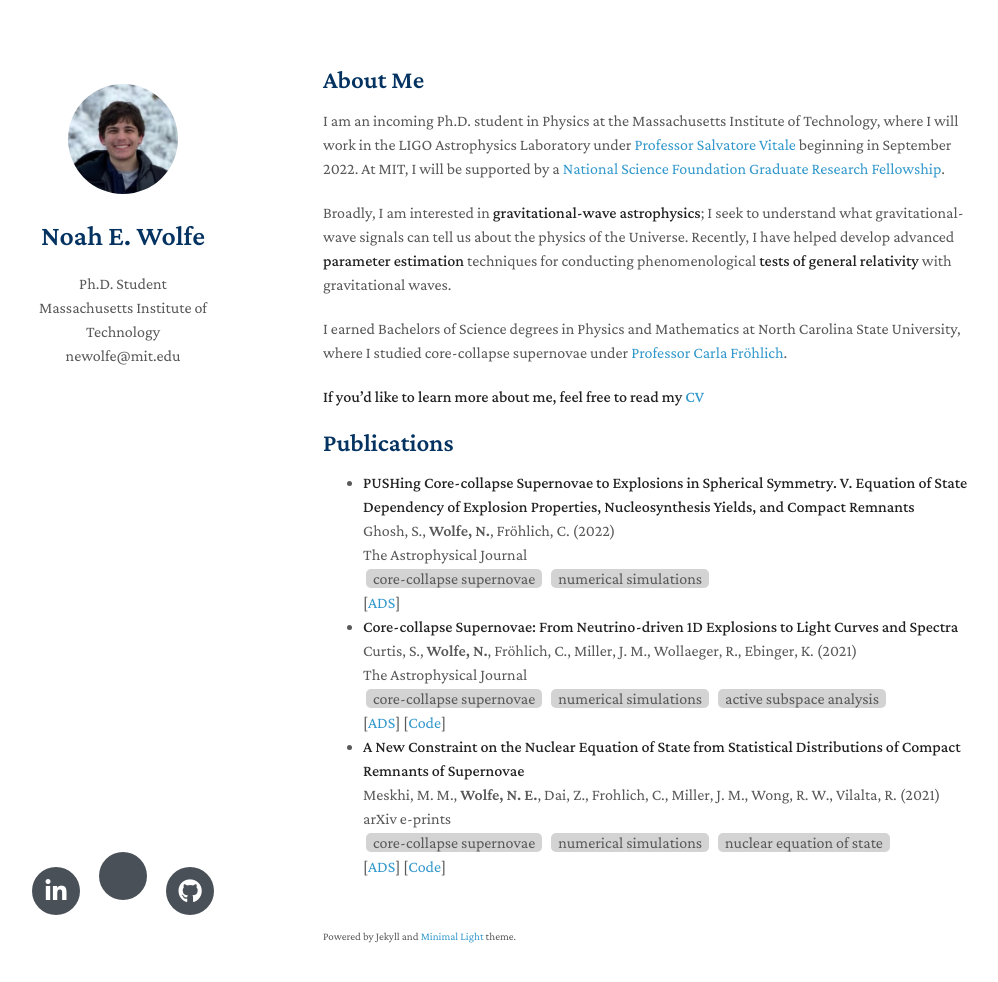
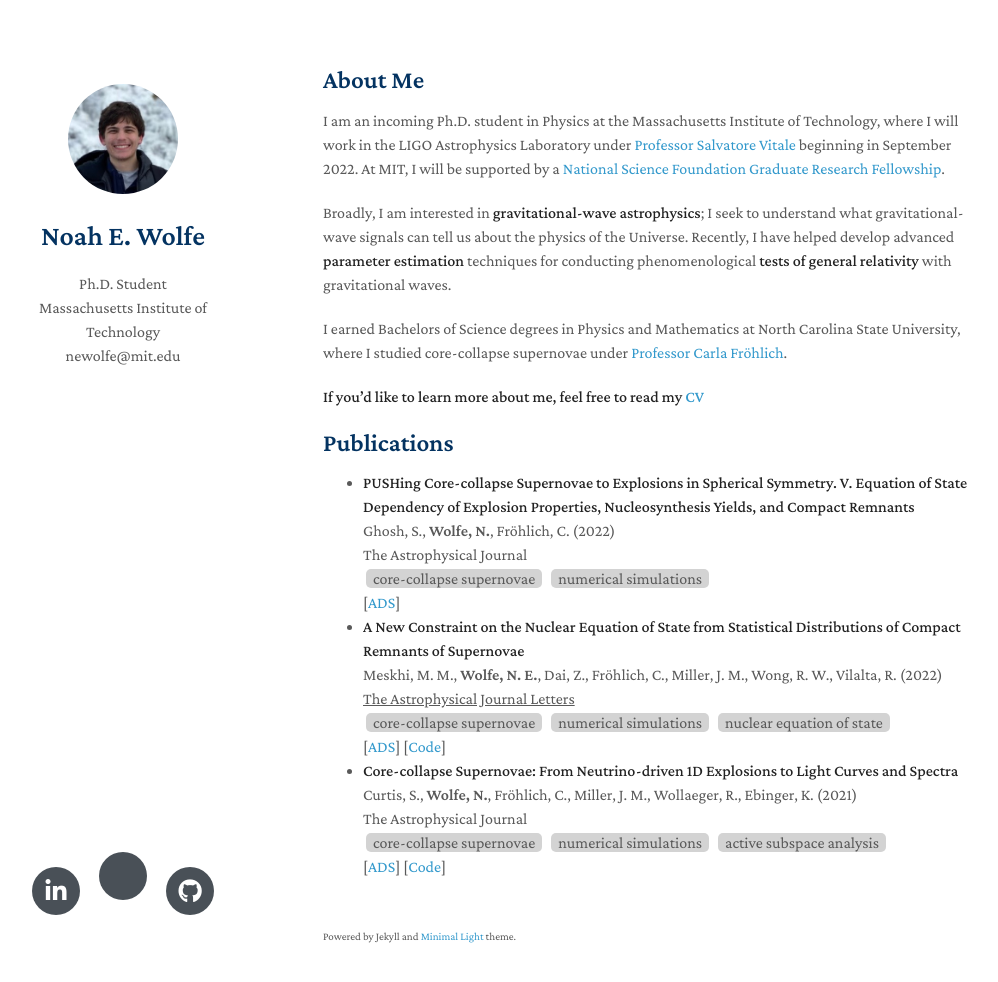
Before and after one commit to noahewolfe/noahewolfe.github.io, a Jekyll site: the page built from index.md, in a window 1280 px wide and 1017 px high. Shown: the top 982 px of the window, without its empty margins (147-1145 px from the left). Built offline with Jekyll 4.4.1, drawn with Linux system fonts in a browser that asks for light colours; nearby versions of some CDN libraries; a style sheet for code colours, icons or effects is not loaded; our own code applies the rules of GitHub Pages for plain Markdown files; some of the changed lines change nothing that is shown.

Commit message:
Updated papers bc push-sam is now published

```diff
--- a/_data/papers.yml
+++ b/_data/papers.yml
@@ -14,6 +14,25 @@
   tags:
   - core-collapse supernovae
   - numerical simulations
+
+- shortname: push-sam
+  title: A New Constraint on the Nuclear Equation of State from Statistical Distributions
+    of Compact Remnants of Supernovae
+  doi: 10.3847/2041-8213/ac7054
+  bibcode: 2022ApJ...932L...3M
+  year: 2022
+  authors: "Meskhi, M. M., Wolfe, N. E., Dai, Z., Fr\xF6hlich, C., Miller, J. M.,\
+    \ Wong, R. W., Vilalta, R."
+  authors_html: "Meskhi, M. M., <b>Wolfe, N. E.</b>, Dai, Z., Fr\xF6hlich, C., Miller,\
+    \ J. M., Wong, R. W., Vilalta, R."
+  journal: The Astrophysical Journal Letters
+  journal_html: <u>The Astrophysical Journal Letters</u>
+  ads_link: https://ui.adsabs.harvard.edu/abs/2022ApJ...932L...3M/abstract
+  code_link: https://github.com/SAM-collaboration/NS-BH-mass-statistics
+  tags:
+  - core-collapse supernovae
+  - numerical simulations
+  - nuclear equation of state
 
 - shortname: push-lc
   title: 'Core-collapse Supernovae: From Neutrino-driven 1D Explosions to Light Curves
@@ -33,22 +52,3 @@
   - core-collapse supernovae
   - numerical simulations
   - active subspace analysis
-
-- shortname: push-sam
-  title: A New Constraint on the Nuclear Equation of State from Statistical Distributions
-    of Compact Remnants of Supernovae
-  doi: null
-  bibcode: 2021arXiv211101815M
-  year: 2021
-  authors: Meskhi, M. M., Wolfe, N. E., Dai, Z., Frohlich, C., Miller, J. M., Wong,
-    R. W., Vilalta, R.
-  authors_html: Meskhi, M. M., <b>Wolfe, N. E.</b>, Dai, Z., Frohlich, C., Miller,
-    J. M., Wong, R. W., Vilalta, R.
-  journal: arXiv e-prints
-  journal_html: arXiv e-prints
-  ads_link: https://ui.adsabs.harvard.edu/abs/2021arXiv211101815M/abstract
-  code_link: https://github.com/SAM-collaboration/NS-BH-mass-statistics
-  tags:
-  - core-collapse supernovae
-  - numerical simulations
-  - nuclear equation of state
```
